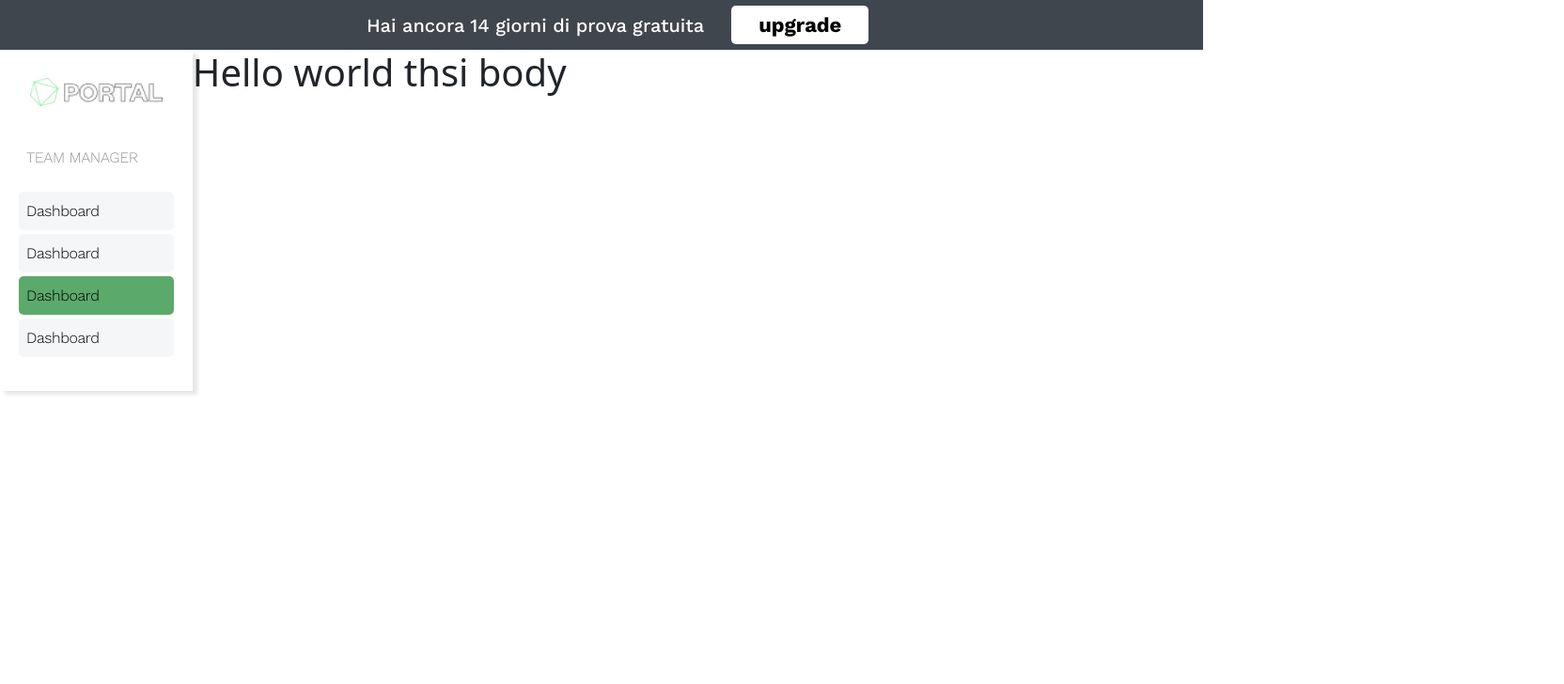
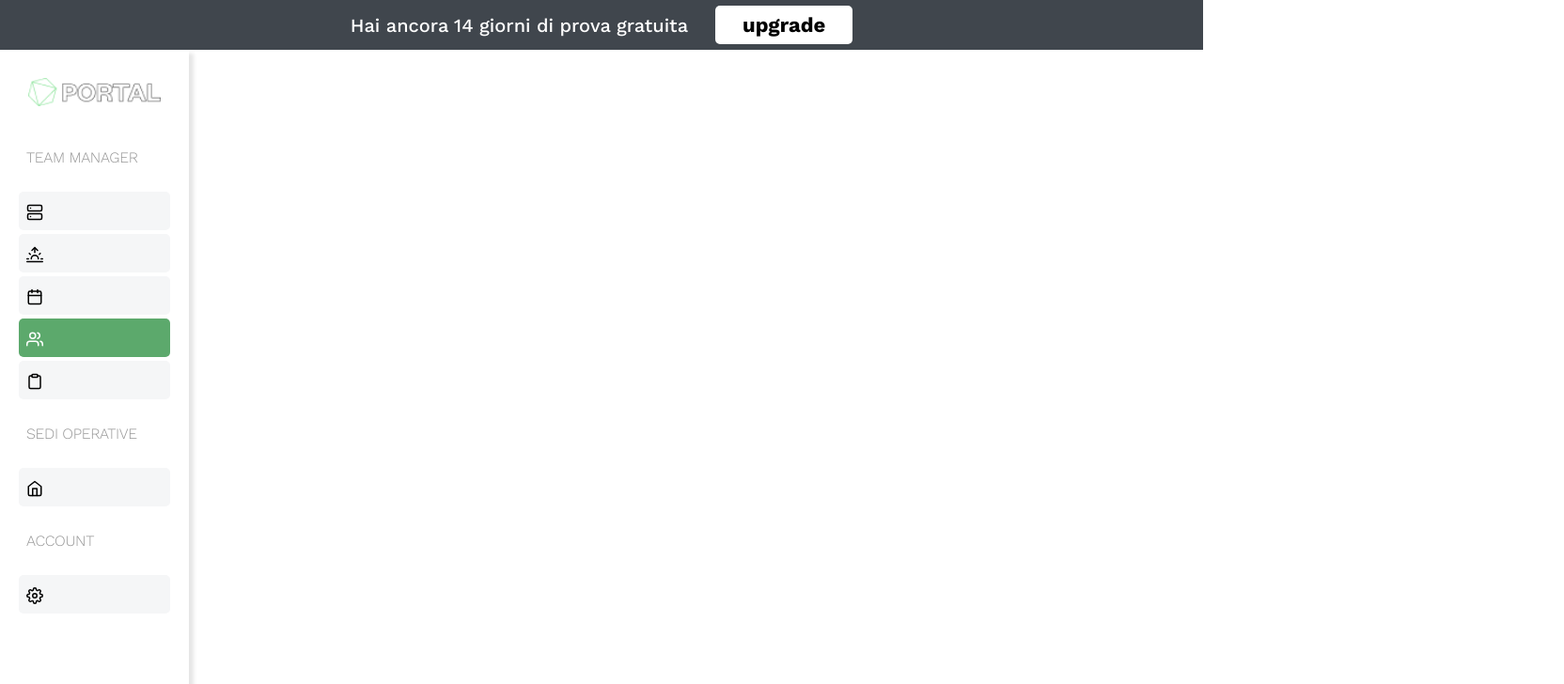
Before and after one commit to Hasan0734/portal-dashboard, a React (Create React App) app: page / in a window 1280 px wide. Shown: the top 728 px of the page at 94% size, 1664 px wide, since content can reach past the window. Built offline with nearby package versions, Linux system fonts and the light colour scheme.

Commit message:
sidebar complete

```diff
--- a/package.json
+++ b/package.json
@@ -10,6 +10,7 @@
     "react": "^18.2.0",
     "react-bootstrap": "^2.4.0",
     "react-dom": "^18.2.0",
+    "react-feather": "^2.0.10",
     "react-scripts": "^5.0.1",
     "web-vitals": "^2.1.4"
   },
--- a/src/App.js
+++ b/src/App.js
@@ -1,12 +1,10 @@
 import './App.css';
+import Dipendenti from './components/Dipendenti/Dipendenti';
 import Layout from './components/Layout/Layout';
 
 function App() {
   return (
-
-    <Layout>
-      <h1>Hello world thsi body</h1>
-    </Layout>
+    <Dipendenti/>
 
   );
 }
--- a/src/components/Banner/Banner.css
+++ b/src/components/Banner/Banner.css
@@ -11,8 +11,7 @@
     font-style: normal;
     font-weight: 400;
     font-size: 22px;
-    position: relative;
-    left: 30%;
+
 }
 
 .banner_area .content_area .banner_text {
--- a/src/components/Banner/Banner.js
+++ b/src/components/Banner/Banner.js
@@ -5,7 +5,7 @@ import './Banner.css'
 export default function Banner() {
   return (
     <div className="banner_area">
-      <div className="content_area d-flex align-items-center">
+      <div className="content_area d-flex align-items-center justify-content-center">
         <h5 className="banner_text">
           Hai ancora 14 giorni di prova gratuita
         </h5>
--- /dev/null
+++ b/src/components/Dipendenti/Dipendenti.js
@@ -0,0 +1,14 @@
+import React from 'react'
+import Layout from '../Layout/Layout'
+
+export default function Dipendenti() {
+    return (
+        <Layout>
+                <div>
+                    <div>
+
+                    </div>
+                </div>
+        </Layout>
+    )
+}
--- a/src/components/Layout/Layout.css
+++ b/src/components/Layout/Layout.css
@@ -0,0 +1,9 @@
+.sidebar{
+    width: 16%;
+}
+.main_body{
+    width: 84%;
+    padding-left: 130px;
+    padding-top: 50px;
+    padding-right: 150px;
+}
--- a/src/components/Layout/Layout.js
+++ b/src/components/Layout/Layout.js
@@ -7,13 +7,22 @@ export default function Layout({ children }) {
     return (
         <>
             <Banner />
+            <div className='d-flex w-100'>
 
-            <div className='d-flex'>
-                <Sidebar />
+                {/* sidebar start  */}
+                <div className='sidebar'>
+                    <Sidebar />
+                </div>
 
-                <div className=''>
+                {/* sidebar end  */}
+
+                {/* main body section  start*/}
+
+                <main className='main_body ms-5'>
+                    {/* pass the children */}
                     {children}
-                </div>
+                </main>
+                {/* main body section  end*/}
             </div>
         </>
     )
--- a/src/components/Sidebar/Sidebar.css
+++ b/src/components/Sidebar/Sidebar.css
@@ -1,8 +1,9 @@
 .sidebar_area {
     background: #FFFFFF;
     box-shadow: 5px 4px 4px rgb(0 0 0 / 10%);
-    width: 16%;
+    width: 100%;
     padding: 20px;
+    height: 100vh;
 }
 
 .logo_area {
@@ -54,9 +55,30 @@
     padding: 4px 8px;
     display: inline-block;
     width: 100%;
+    cursor: pointer;
 }
 
-.sidebar_content .nav_item.nav_active {
+.sidebar_content .nav_item .nav_active {
     background: #5CA96C !important;
     color: white !important;
+    font-weight: 600;
+    border-radius: 5px;
 }
+
+.xl_sidebar {
+    display: block;
+}
+
+.sm_sidebar {
+    display: none;
+}
+
+@media  screen and (max-width: 1400px) {
+    .sidebar_area .xl_sidebar {
+        display: none;
+    }
+
+    .sidebar_area .sm_sidebar {
+        display: block;
+    }
+}
--- a/src/components/Sidebar/Sidebar.js
+++ b/src/components/Sidebar/Sidebar.js
@@ -1,8 +1,13 @@
 import React from 'react';
 import logo from '../../assets/logo.png';
 import './Sidebar.css';
+import { sidebars } from './sidebarData';
+
+
+
 
 export default function Sidebar() {
+    console.log(sidebars)
     return (
         <aside className='sidebar_area'>
             <div className='logo_area text-center'>
@@ -12,26 +17,43 @@ export default function Sidebar() {
             </div>
 
             <div className='sidebar_content mt-4'>
-                <div>
-                    <ul className='list-unstyled'>
-                        <li className='button_tilte' href="">Team Manager</li>
-                    </ul>
 
-                    <ul className='list-unstyled'>
-                        <li className='nav_item'>
-                            <a className="nav_link" href='/dashboard'>Dashboard</a>
-                        </li>
-                        <li className='nav_item'>
-                            <a className="nav_link" href='/dashboard'>Dashboard</a>
-                        </li>
-                        <li className='nav_item nav_active'>
-                            <a className="nav_link " href='/dashboard'>Dashboard</a>
-                        </li>
-                        <li className='nav_item'>
-                            <a className="nav_link" href='/dashboard'>Dashboard</a>
-                        </li>
-                    </ul>
+                {/* larger device */}
+                <div className='xl_sidebar'>
+                    {sidebars.map((data, i) => <div key={i}>
+                        <ul className='list-unstyled'>
+                            <li className='button_tilte' href="">{data.title}</li>
+                        </ul>
+
+                        <ul className='list-unstyled'>
+                            {data.items.map((item, index) => <li key={index} className='nav_item '>
+                                <a className={`nav_link ${item.name === 'Dipendenti' ? 'nav_active' : ''}`} href={item.url}>
+                                    <span className={`me-2  ${item.name === 'Dipendenti' ? 'text-white' : ''}`}> {item.icon}</span>
+                                    {item.name}</a>
+                            </li>)}
+                        </ul>
+                    </div>)}
                 </div>
+
+                {/* small device */}
+
+                <div className='sm_sidebar'>
+                    {sidebars.map((data, i) => <div key={i}>
+                        <ul className='list-unstyled'>
+                            <li className='button_tilte' href="">{data.title}</li>
+                        </ul>
+
+                        <ul className='list-unstyled'>
+                            {data.items.map((item, index) => <li key={index} className='nav_item '>
+                                <a className={`nav_link ${item.name === 'Dipendenti' ? 'nav_active' : ''}`} href={item.url}>
+                                    <span className={`me-2  ${item.name === 'Dipendenti' ? 'text-white' : ''}`}> {item.icon}</span>
+                                    {/* {item.name} */}
+                                    </a>
+                            </li>)}
+                        </ul>
+                    </div>)}
+                </div>
+
             </div>
         </aside>
     )
--- a/src/components/Sidebar/sidebarData.js
+++ b/src/components/Sidebar/sidebarData.js
@@ -1,25 +1,27 @@
+import { Server, Sunrise, Users, Clipboard, Calendar, Home, Settings } from 'react-feather';
+
 export const sidebars = [
     {
         title: 'Team Manager',
         items: [
-            { name: 'Dashboard', ulr: '/dashboard' },
-            { name: 'Timbrature', ulr: '/timbrature' },
-            { name: 'Pianificazione turni', ulr: '/pianificazione-turni' },
-            { name: 'Dipendenti', ulr: '/dependenti' },
-            { name: 'Attivita', ulr: '/attvita' },
+            { name: 'Dashboard', url: '/dashboard', icon: <Server  strokeWidth={2} size={18}/>},
+            { name: 'Timbrature', url: '/timbrature', icon: <Sunrise  strokeWidth={2} size={18}/>},
+            { name: 'Pianificazione turni', url: '/pianificazione-turni', icon: <Calendar  strokeWidth={2} size={18}/> },
+            { name: 'Dipendenti', url: '/dependenti', icon: <Users  strokeWidth={2} size={18}/> },
+            { name: 'Attivita', url: '/attvita', icon: <Clipboard  strokeWidth={2} size={18}/>},
         ]
     },
     {
         title: 'Sedi Operative',
         items: [
-            { name: 'Sedi', ulr: '/sedi' },
+            { name: 'Sedi', url: '/sedi', icon: <Home strokeWidth={2} size={18}/> },
 
         ]
     },
     {
         title: 'Account',
         items: [
-            { name: 'Impostazioni', ulr: '/impostazioni' },
+            { name: 'Impostazioni', url: '/impostazioni', icon: <Settings  strokeWidth={2} size={18}/> },
 
         ]
     },
```
Also changed, not shown: src/components/Dipendenti/Dipendenti.css (added), 1 other file (tests, documents, lock files or other folders).
